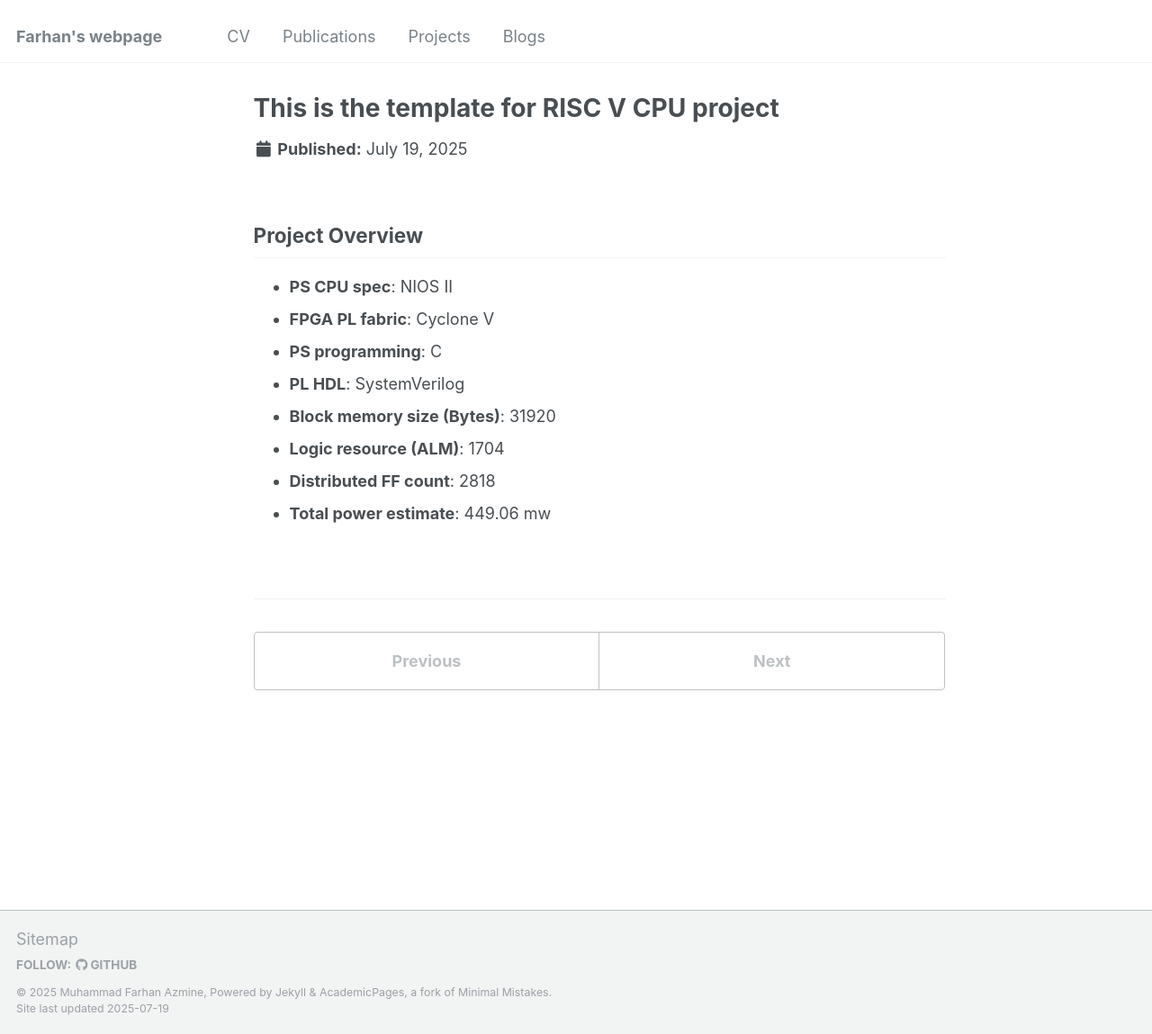
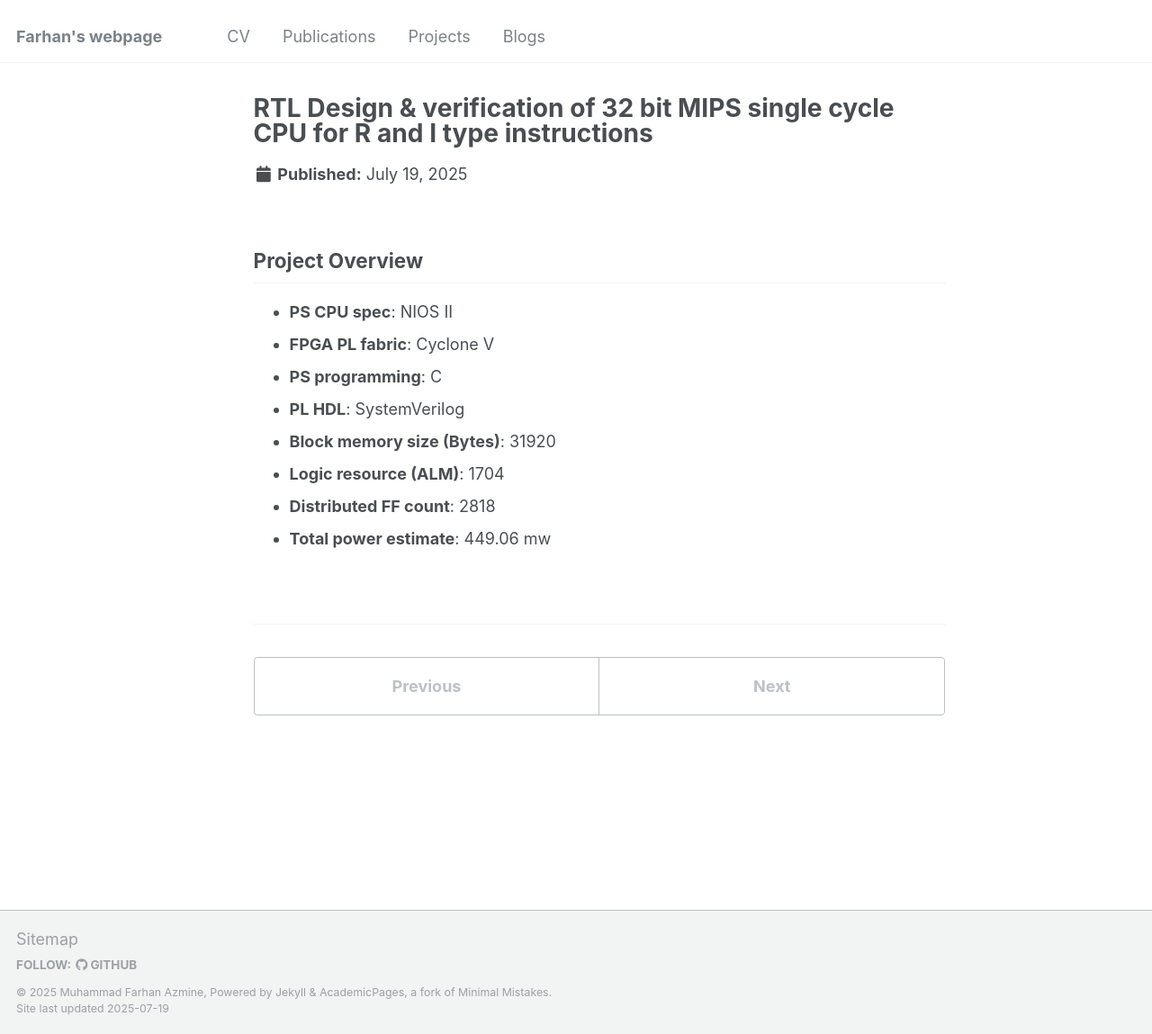
Before and after one commit to muhammadfarhan720/web-profile, a Jekyll site: the page built from _projects/RISCV_32_RTL.md, in a window 1280 px wide and 1149 px high. Shown: the whole window at 90% size. Built offline with Jekyll 4.4.1, drawn with Linux system fonts in a browser that asks for light colours; some of the changed lines change nothing that is shown.

Commit message:
Update RISCV_32_RTL.md

```diff
--- a/_projects/RISCV_32_RTL.md
+++ b/_projects/RISCV_32_RTL.md
@@ -1,7 +1,7 @@
 ---
-title: "This is the template for RISC V CPU project"
-description: "This design utilizes the NIOS II soft-core CPU (PS) to compute complex Maclaurin series expansions, while the FPGA fabric (PL) handles real-time sample delivery and result capture for seamless on-board hardware-software integration."
-github: "https://github.com/muhammadfarhan720/Softcore-CPU-Solver"
+title: "RTL Design & verification of 32 bit MIPS single cycle CPU for R and I type instructions"
+description: "The project features a 32-bit MIPS CPU designed to execute instructions in a single clock cycle. It is built from scratch using Verilog. The processor is inspired by MIPS/RISC-V architecture principles and supports a subset of R-type and I-type instructions, consisting of core processor components and essential operations like instruction fetching, arithmetic computations, and memory access."
+github: "https://github.com/muhammadfarhan720/RISCV_32_RTL"
 layout: single
 order: 1
 ---
```
